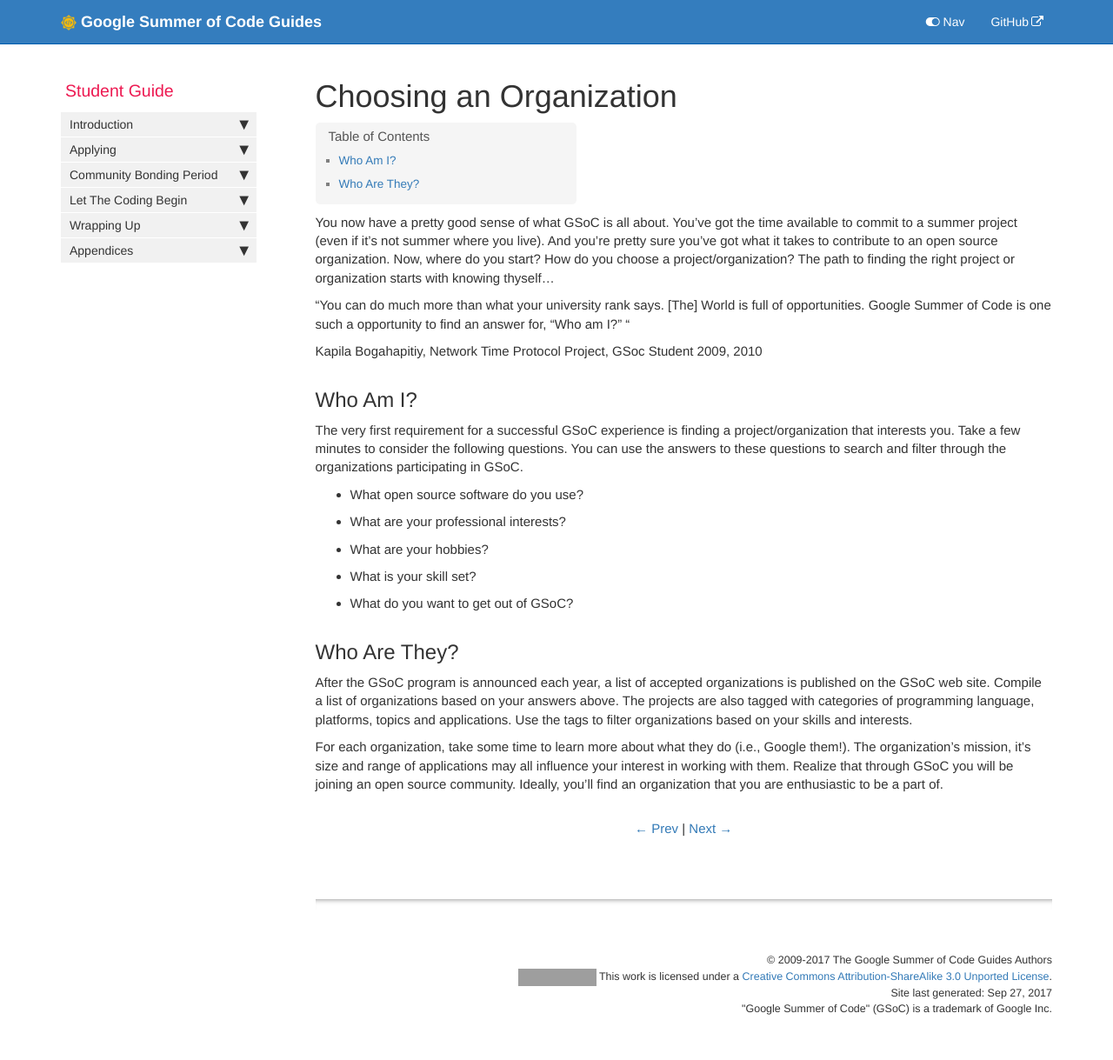
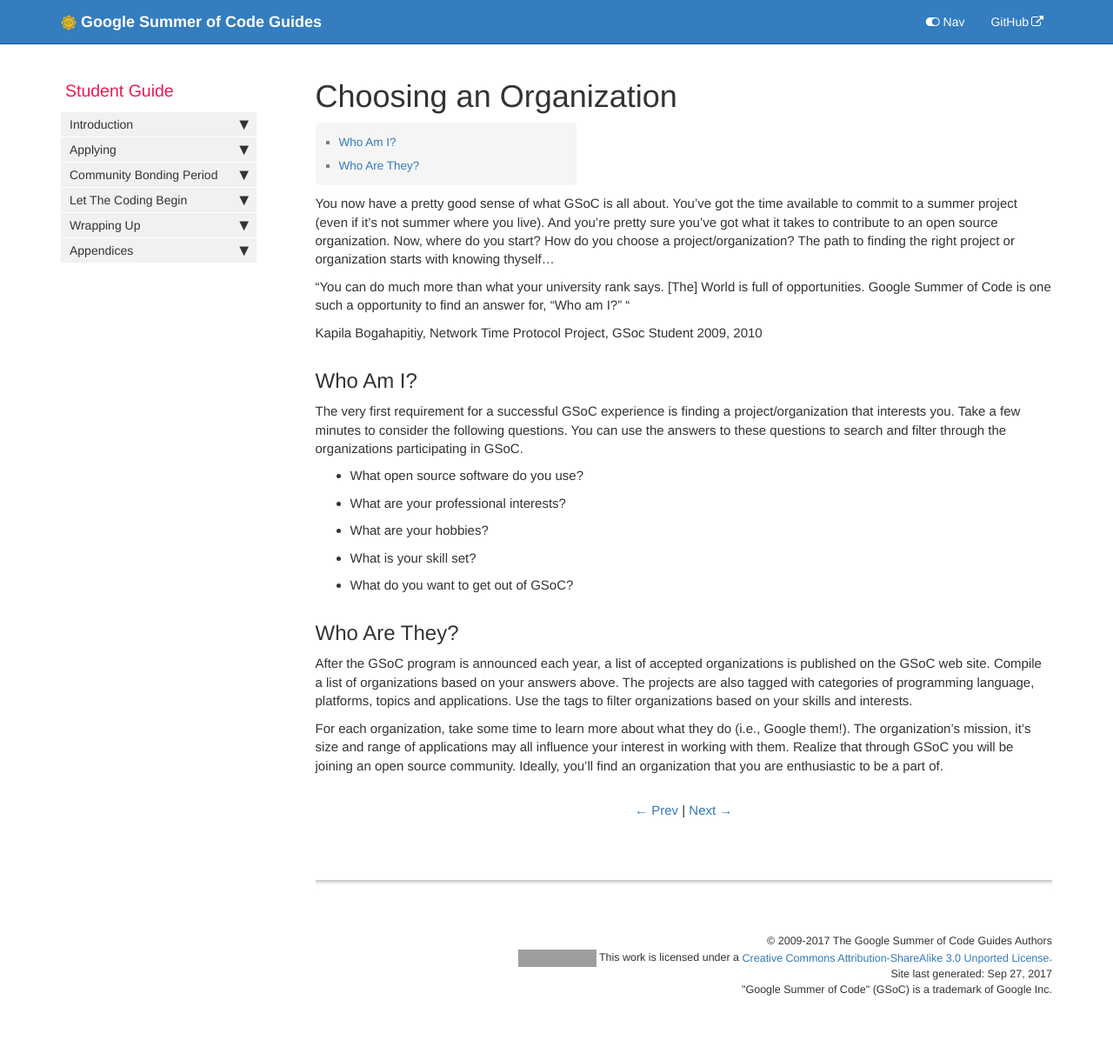
Before and after one commit to google/gsocguides, a Jekyll site: the page built from pages/student/04-choosing_an_organization.md, in a window 1280 px wide. Shown: the whole page at 87% size. Built offline with Jekyll 4.4.1, drawn with Linux system fonts in a browser that asks for light colours; after the commit the page ends 1198 px from its top, so only the background shows below that; grey boxes are pictures that could not be loaded.

Commit message:
Remove explicit <Table of Contents> from TOC

```diff
--- a/css/customstyles.css
+++ b/css/customstyles.css
@@ -263,7 +263,6 @@ div#toc ul li ul li::before {
 }
 
 div#toc >ul::before {
-    content: "Table of Contents";
     font-weight: 500;
     color: #555;
     text-align:center;
```
